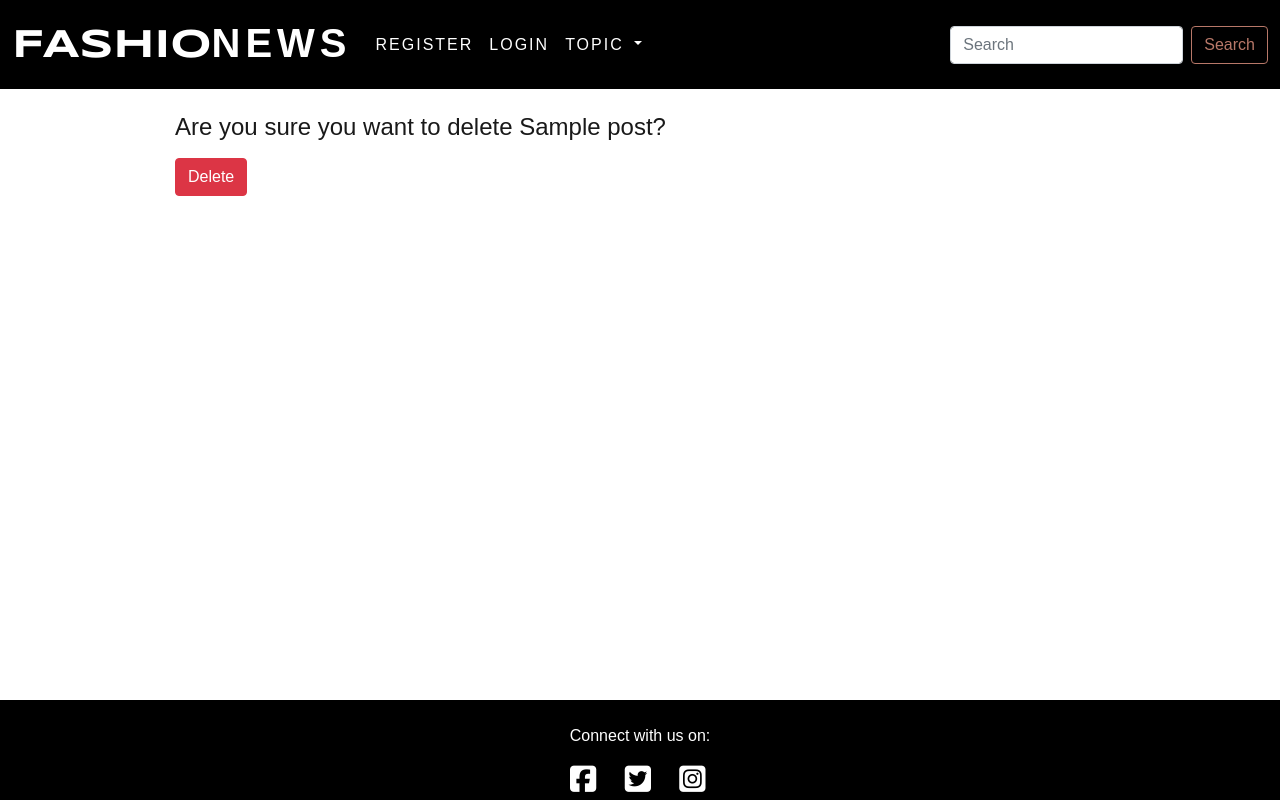
After one commit to viktoriamahrberg/fashion-news-board, a Django app: a page that uses templates/delete_post.html in a window 1280 px wide. The commit adds this page. Run offline with Django 3.2, Linux system fonts and the light colour scheme; tables that the repository leaves empty hold one stand-in row (values such as "Sample post"); some libraries are stand-ins or nearby versions; some web fonts are replaced.

Commit message:
Add edit_post and delete_post links to post and style pages

```diff
--- a/fashionewsapp/urls.py
+++ b/fashionewsapp/urls.py
@@ -5,5 +5,7 @@ urlpatterns = [
     path('', views.PostList.as_view(), name='home'),
     path('add_post/', views.CreatePost.as_view(), name='add_post'),
     path('<slug:slug>/', views.PostDetail.as_view(), name='post_detail'),
-    path('<slug>/edit_post', views.EditPost.as_view(), name='edit_post'),
+    path('edit_post/<slug>/', views.EditPost.as_view(), name='edit_post'),
+    path('delete_post/<slug>/', views.DeletePost.as_view(), name='delete_post')
+
 ]
--- a/fashionewsapp/views.py
+++ b/fashionewsapp/views.py
@@ -1,5 +1,6 @@
 from django.shortcuts import render, get_object_or_404
 from django.views import generic, View
+from django.urls import reverse_lazy
 from .models import Post
 from .forms import CommentForm, AddPostForm, EditPostForm
 from django.views.generic.edit import CreateView, UpdateView, DeleteView
@@ -79,9 +80,8 @@ class EditPost(UpdateView):
 
 class DeletePost(DeleteView):
     """
-    View for editing posts on edit_post.html
+    View for deleting post
     """
     model = Post
     template_name = 'delete_post.html'
-
-    ##REVERESE HERE
+    success_url = reverse_lazy('home')
--- a/static/css/style.css
+++ b/static/css/style.css
@@ -10,6 +10,8 @@ hr {
 body {
     font-family: 'Alatsi', sans-serif;
     color: #191919;
+    margin-bottom: 120px;
+
 }
 
 a {
@@ -112,3 +114,10 @@ textarea {
 footer {
     color: #B87869;
 }
+.footer {
+    width: 100%;
+    margin-bottom: 0px;
+    height: 100px;
+    bottom: 0px;
+    position: fixed;
+}
--- a/templates/account/login.html
+++ b/templates/account/login.html
@@ -12,9 +12,9 @@
     <div class="col-md-8 mt-4 offset-md-2">
       <h1>{% trans "SIGN IN" %}</h1>
 
-      <p>{% blocktrans %}If you have not created an account yet, then please
+      <p>{% blocktrans %} If you have not created an account yet, then please
         <a href="{{ signup_url }}">SIGN UP</a> first.{% endblocktrans %}</p>
-      <!-- {% endif %} -->
+
     </div>
   </div>
   <div class="row">
--- /dev/null
+++ b/templates/delete_post.html
@@ -0,0 +1,20 @@
+{% extends 'base.html' %}
+{% block content %}
+
+{% load crispy_forms_tags %}
+
+<div class="container">
+    <div class="col-md-10 mb-4 mt-4 mx-auto">
+        <div class="row">
+            <form method="post">{% csrf_token %}
+                <h4 class="delete_post">Are you sure you want to delete {{ post.title }}? </h4>
+                <input type="submit" value="Delete" class="btn btn-danger mt-2">
+            </form>
+            </div>
+    </div>
+
+</div>
+
+
+
+            {% endblock content %}
--- a/templates/index.html
+++ b/templates/index.html
@@ -3,6 +3,9 @@
 {% block content %}
 <div class="col-md-8 mt-5 mb-5 offset-md-2 text-center">
     <h2 class="tagline">Share your local fashion news with the world</h2>
+    <p>No news are small news. Every corner of the world have something to say so - spread it and read it here on Fashionews.
+        <p class="fst-italic"> Simply create an account to publish your own post or comment on others. </p>
+    </p>
 </div>
 
 <div class="container-fluid">
```
Also changed, not shown: templates/edit_post.html (+15 -5 lines), templates/post_detail.html (+18 -3 lines), README.md.
